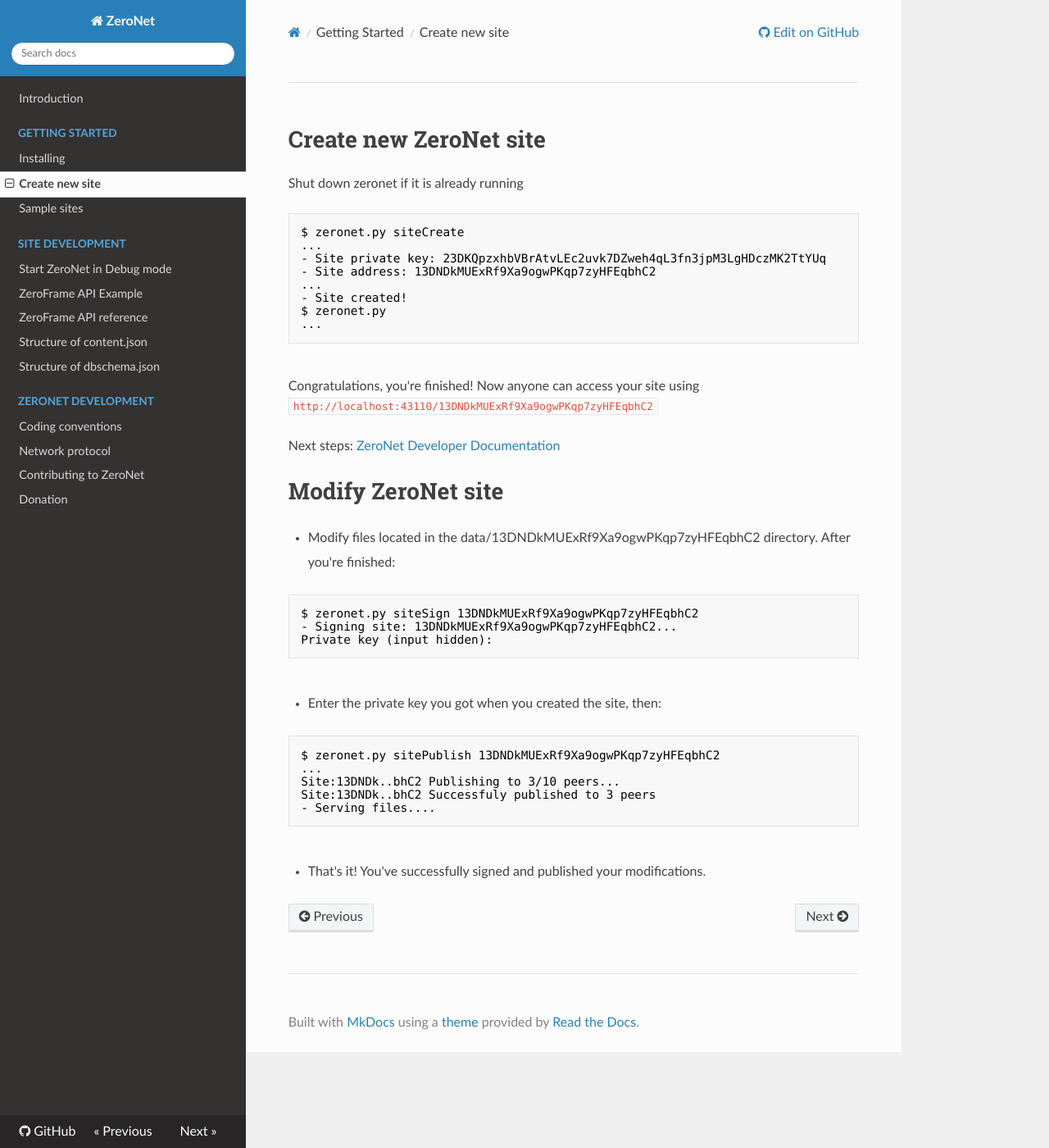
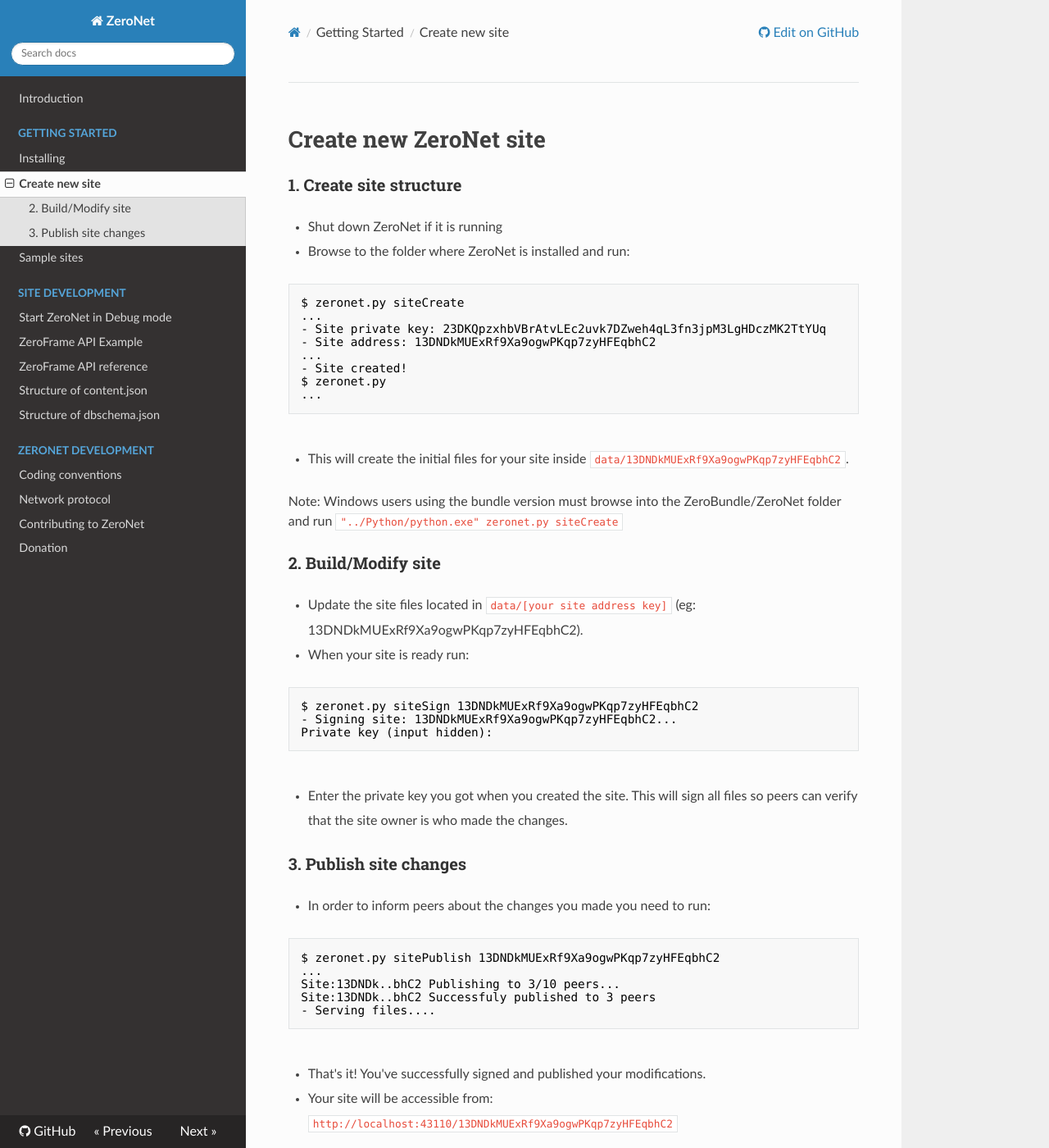
Before and after one commit to HelloZeroNet/Documentation, an MkDocs documentation site: the page built from docs/getting_started/create_new_site.md, in a window 1280 px wide and 1400 px high. Shown: the whole window at 82% size. Built offline with MkDocs 1.6.1, drawn with Linux system fonts in a browser that asks for light colours; nearby versions of some CDN libraries; comment, search, counter and statistics services are not loaded; old or Windows-style settings are respelled for this version of MkDocs.

Commit message:
Copy updates

````diff
--- a/docs/getting_started/create_new_site.md
+++ b/docs/getting_started/create_new_site.md
@@ -1,6 +1,10 @@
 # Create new ZeroNet site
 
-Shut down zeronet if it is already running
+
+### 1. Create site structure
+
+* Shut down ZeroNet if it is running
+* Browse to the folder where ZeroNet is installed and run:
 
 ```bash
 $ zeronet.py siteCreate
@@ -13,16 +17,14 @@
 ...
 ```
 
-Congratulations, you're finished! Now anyone can access your site using
-`http://localhost:43110/13DNDkMUExRf9Xa9ogwPKqp7zyHFEqbhC2`
+- This will create the initial files for your site inside ```data/13DNDkMUExRf9Xa9ogwPKqp7zyHFEqbhC2```.
 
-Next steps: [ZeroNet Developer Documentation](http://zeronet.readthedocs.org/en/latest/)
+Note: Windows users using the bundle version must browse into the ZeroBundle/ZeroNet folder and run ```"../Python/python.exe" zeronet.py siteCreate```
 
+### 2. Build/Modify site
 
-# Modify ZeroNet site
-
-* Modify files located in the data/13DNDkMUExRf9Xa9ogwPKqp7zyHFEqbhC2 directory.
-  After you're finished:
+* Update the site files located in ```data/[your site address key]``` (eg: 13DNDkMUExRf9Xa9ogwPKqp7zyHFEqbhC2).
+* When your site is ready run:
 
 ```bash
 $ zeronet.py siteSign 13DNDkMUExRf9Xa9ogwPKqp7zyHFEqbhC2
@@ -30,7 +32,11 @@
 Private key (input hidden):
 ```
 
-* Enter the private key you got when you created the site, then:
+* Enter the private key you got when you created the site. This will sign all files so peers can verify that the site owner is who made the changes.
+
+### 3. Publish site changes
+
+* In order to inform peers about the changes you made you need to run:
 
 ```bash
 $ zeronet.py sitePublish 13DNDkMUExRf9Xa9ogwPKqp7zyHFEqbhC2
@@ -41,3 +47,7 @@
 ```
 
 * That's it! You've successfully signed and published your modifications.
+* Your site will be accessible from: ```http://localhost:43110/13DNDkMUExRf9Xa9ogwPKqp7zyHFEqbhC2```
+
+
+**Next steps:** [ZeroNet Developer Documentation](http://zeronet.readthedocs.org/en/latest/)
````
